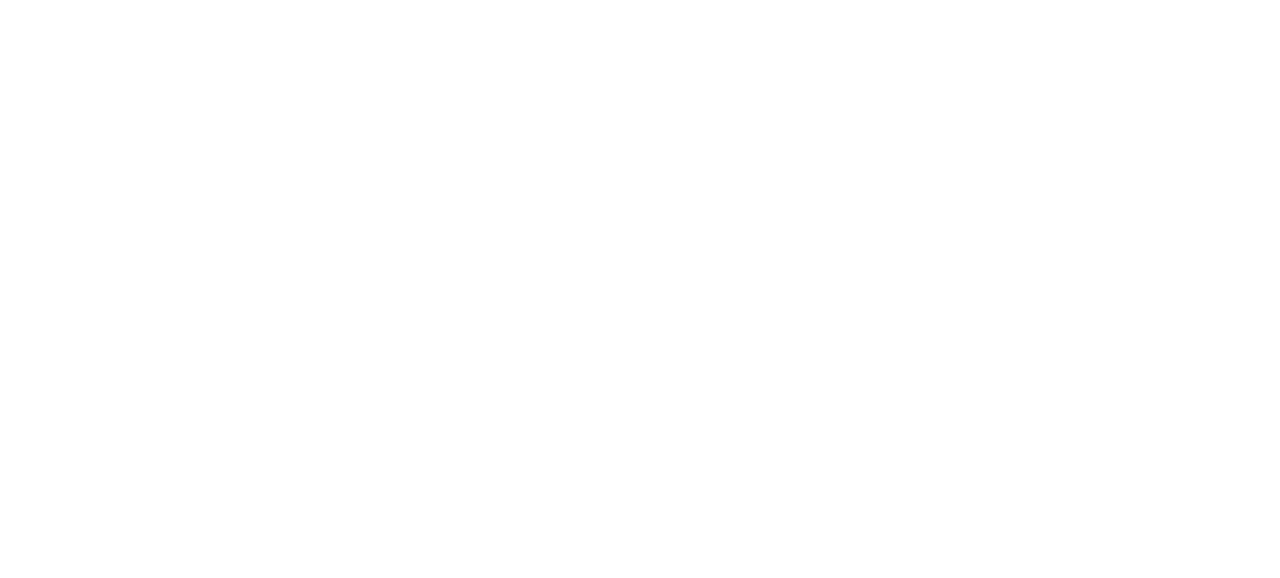
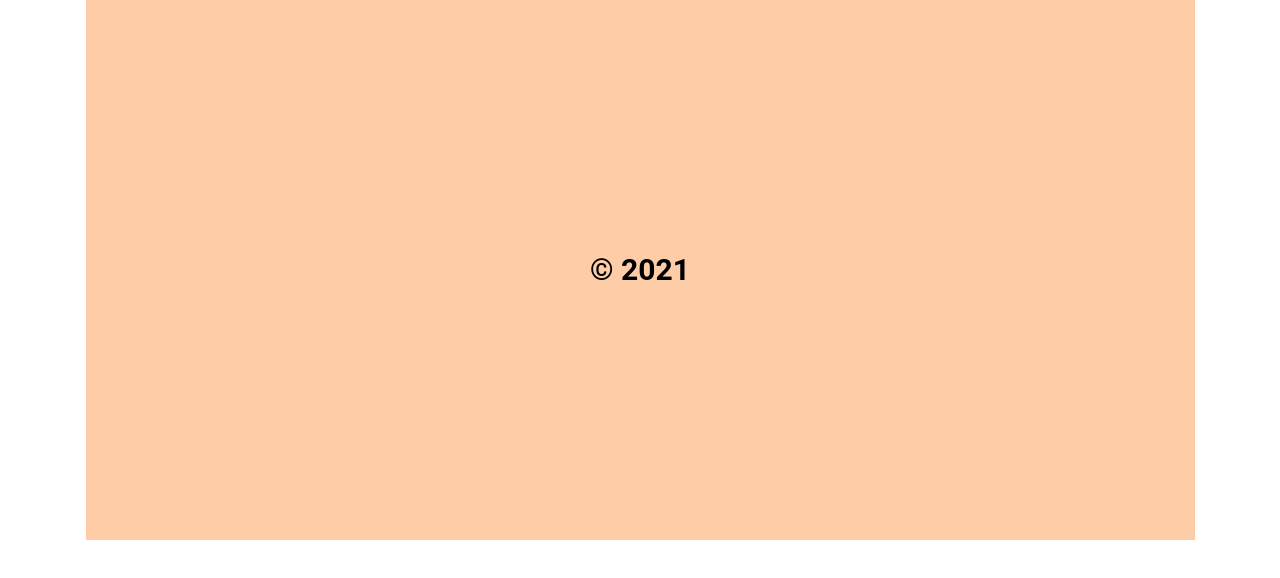
Before and after one commit to MgKraynova/kuda-ya-poedu, a plain HTML site: page index.html in a window 1280 px wide. Drawn offline with Linux system fonts and the light colour scheme.

Commit message:
feature/footer: add footer

```diff
--- /dev/null
+++ b/blocks/footer/__copyright/footer__copyright.css
@@ -0,0 +1,9 @@
+.footer__copyright {
+  margin: 0;
+  padding: 0;
+
+  font-style: normal;
+  font-weight: bold;
+  font-size: 30px;
+  line-height: 36px;
+}
--- /dev/null
+++ b/blocks/footer/footer.css
@@ -0,0 +1,9 @@
+.footer {
+  display: flex;
+  justify-content: center;
+  align-items: center;
+  width: 100%;
+  min-height: 540px;
+
+  background-color: #FECDA7;
+}
--- /dev/null
+++ b/blocks/page/page.css
@@ -0,0 +1,6 @@
+.page {
+  min-width: 320px;
+  max-width: 1109px;
+  margin: 0 auto;
+  font-family: 'Roboto', Arial, sans-serif;
+}
--- a/index.html
+++ b/index.html
@@ -7,9 +7,11 @@
   <title>Куда я поеду</title>
   <link rel="stylesheet" href="./pages/index.css">
 </head>
-<body>
+<body class="page">
   <header></header>
   <main></main>
-  <footer></footer>
+  <footer class="footer">
+    <p class="footer__copyright">&copy; 2021</p>
+  </footer>
 </body>
 </html>
--- a/pages/index.css
+++ b/pages/index.css
@@ -1 +1,6 @@
 @import url(../vendor/normalize.css);
+
+@import url(../blocks/page/page.css);
+
+@import url(../blocks/footer/footer.css);
+@import url(../blocks/footer/__copyright/footer__copyright.css);
```
Also changed, not shown: 1 other file.
